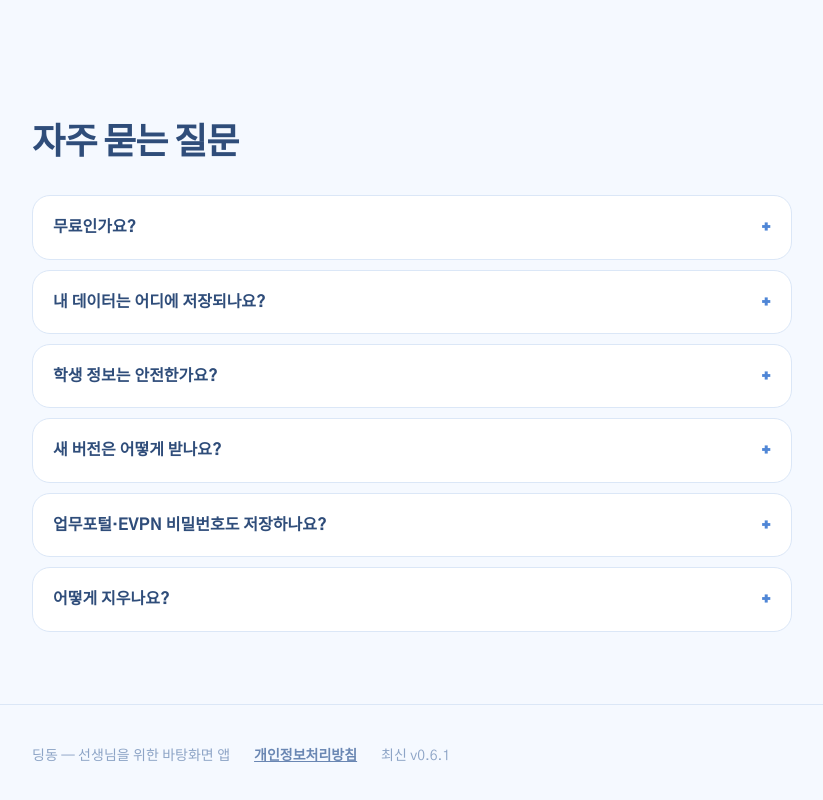
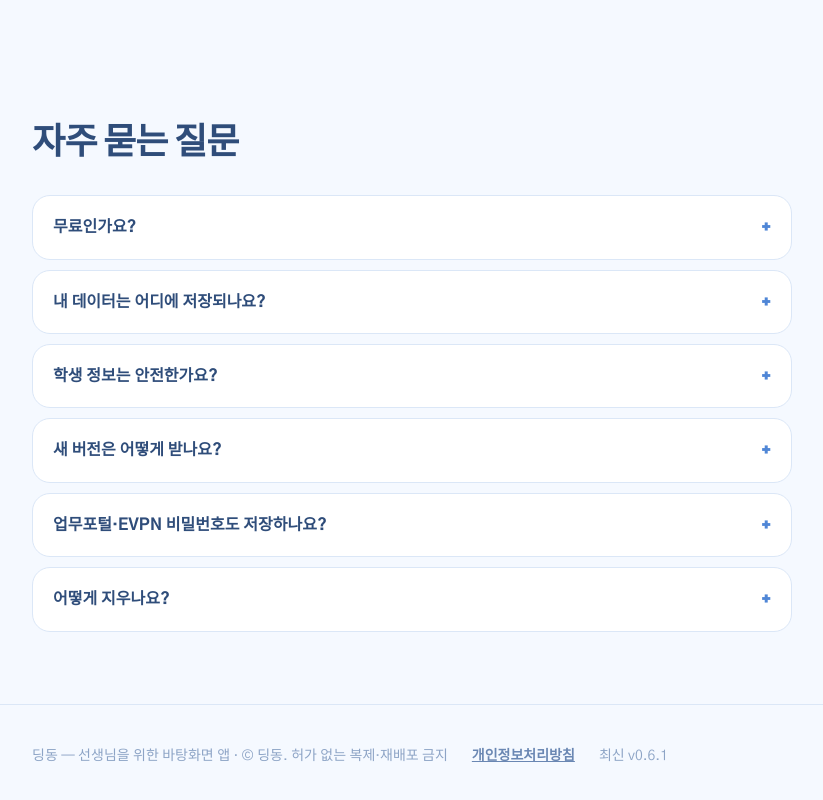
Before and after one commit to ghaud21-art/dingdong, a plain HTML site: page index.html in a window 1280 px wide. Shown: the part 3593-4393 px from the top of the page, without its empty margins (68-891 px from the left). Drawn offline with Linux system fonts and the light colour scheme.

Commit message:
다운로드 페이지: 저작권 안내
Co-Authored-By: Claude Sonnet 5.5 <noreply@anthropic.com>

```diff
--- a/index.html
+++ b/index.html
@@ -246,7 +246,7 @@ footer a{color:var(--ink-2);font-weight:700}
 
 <footer>
   <div class="wrap">
-    <span>딩동 — 선생님을 위한 바탕화면 앱</span>
+    <span>딩동 — 선생님을 위한 바탕화면 앱 · © 딩동. 허가 없는 복제·재배포 금지</span>
     <a href="privacy.html">개인정보처리방침</a>
     <span id="foot-ver"></span>
   </div>
```
